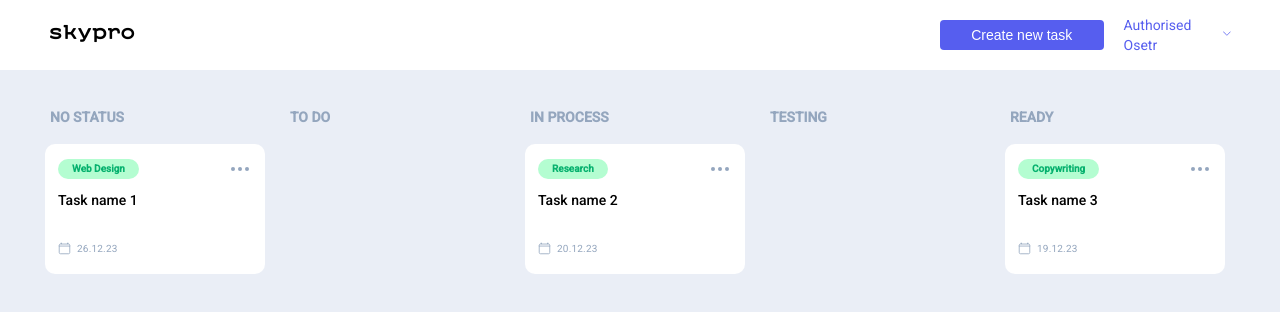
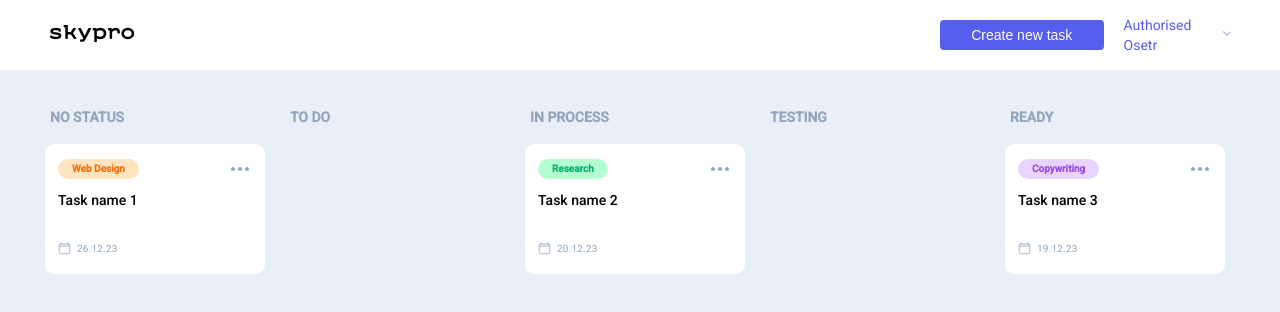
Before and after one commit to oso4lq/kanban, a React (Vite) app: page / in a window 1280 px wide. Shown: the top 312 px of the page. Built offline with nearby package versions, Linux system fonts and the light colour scheme.

Commit message:
intermediate commit

```diff
--- a/src/App.jsx
+++ b/src/App.jsx
@@ -26,6 +26,8 @@ function App() {
     }, 2000)
   }, []);
 
+  //new Date()
+
   // Add card function
   const [cards, setCards] = useState(cardList);
   const addCard = () => {
@@ -33,8 +35,8 @@ function App() {
       ...cards,
       {
         id: cards.length + 1,
-        theme: 'Web Design',
-        title: 'Task name 1',
+        theme: 'No theme',
+        title: 'No name',
         date: '26.12.23',
         status: 'No status',
       }
@@ -54,22 +56,18 @@ function App() {
   };
 
   // Rendering
-  //<StyledButton onClick={toggleTheme}>Toggle theme</StyledButton>
-
   return (
     <ThemeProvider theme={theme === 'light' ? lightTheme : darkTheme}>
+
       <GlobalStyle />
       <GlobalStyleLightDark />
 
       <Wrapper>
-
         <PopExit />
         <PopNewCard />
         <PopBrowse />
-        <Header addCard={addCard} toggleTheme={toggleTheme}/>
-
+        <Header addCard={addCard} toggleTheme={toggleTheme} />
         <Main isLoaded={isLoaded} cardList={cards} />
-
       </Wrapper>
 
     </ThemeProvider>
--- /dev/null
+++ b/src/components/Breakpoints/Breakpoints.styled.js
@@ -0,0 +1,6 @@
+export const breakpoints = {
+    sm: 375,
+    md: 495,
+    lg: 660,
+    xl: 1200,
+};
--- a/src/components/Card/Card.jsx
+++ b/src/components/Card/Card.jsx
@@ -1,10 +1,27 @@
-function Card({ title, theme, date }) {
+import { ThemeP, CardTheme } from "../Themes/ThemesCardColor.styled";
+
+/*
+sourse code changed on lines ~21-23:
+<div className="card__theme _green">
+    <p className="_green"></p>
+</div>
+*/
+
+/*
+sourse code changed on lines ~33-34:
+<div className="card__content">
+    <a href="#" target="_blank">
+*/
+
+function Card({ title, theme, themeColor, date }) {
     return <div className="cards__item">
         <div className="cards__card card">
             <div className="card__group">
-            <div className="card__theme _green">
-                <p className="_green">{theme}</p>
-            </div>
+
+                <CardTheme $themeColor = {themeColor}>
+                    <ThemeP>{theme}</ThemeP>
+                </CardTheme>
+
                 <a href="#popBrowse" target="_self">
                     <div className="card__btn">
                         <div />
@@ -14,7 +31,7 @@ function Card({ title, theme, date }) {
                 </a>
             </div>
             <div className="card__content">
-            <a href="#" target="_blank">
+                <a href="#popBrowse" target="_self">
                     <h3 className="card__title">{title}</h3>
                 </a>
                 <div className="card__date">
--- a/src/components/Column/Column.jsx
+++ b/src/components/Column/Column.jsx
@@ -11,6 +11,7 @@ function Column({ title, cardList }) {
                 <Card
                     key={card.id}
                     theme={card.theme}
+                    themeColor={card.themeColor}
                     title={card.title}
                     date={card.date}
                     status={card.status} />
--- a/src/components/Themes/ThemesCardColor.styled.js
+++ b/src/components/Themes/ThemesCardColor.styled.js
@@ -1,3 +1,5 @@
+import styled from "styled-components";
+
 export const themesCardColor = {
     _purple: {
         backgroundColor: "#e9d4ff",
@@ -16,3 +18,20 @@ export const themesCardColor = {
         color: "#ffffff",
     },
 };
+
+export const ThemeP = styled.p`
+    font-size: 10px;
+    font-weight: 600;
+    line-height: 10px;
+`;
+export const CardTheme = styled.div`
+    width: auto;
+    height: 20px;
+    padding: 5px 14px;
+    border-radius: 18px;
+    background-color: ${({ $themeColor }) => themesCardColor[$themeColor]?.backgroundColor || "#94a6be"};
+
+    ${ThemeP} {
+        color: ${({ $themeColor }) => themesCardColor[$themeColor]?.color || "#ffffff"};
+    }
+`;
--- a/src/components/Themes/ThemesLightDark.styled.js
+++ b/src/components/Themes/ThemesLightDark.styled.js
@@ -1,13 +1,16 @@
 import { createGlobalStyle, ThemeProvider } from 'styled-components';
+
+const mainColorLight = '#FFFFFF';
+const mainColorDark = '#20202C';
 
 const lightTheme = {
   body: '#EAEEF6',
   text: '#000000',
   main: '#EAEEF6',
-  div: '#FFFFFF',
-  card: '#FFFFFF',
+  div: mainColorLight,
+  card: mainColorLight,
 
-  header: '#FFFFFF',
+  header: mainColorLight,
   headerLogoDisplayLight: 'block',
   headerLogoDisplayDark: 'none',
   headerUserText: '#565EEF',
@@ -23,10 +26,10 @@ const darkTheme = {
   body: '#151419',
   text: '#FFFFFF',
   main: '#151419',
-  div: '#20202C',
-  card: '#20202C',
+  div: mainColorDark,
+  card: mainColorDark,
 
-  header: '#20202C',
+  header: mainColorDark,
   headerLogoDisplayLight: 'none',
   headerLogoDisplayDark: 'block',
   headerUserText: '#FFFFFF',
--- a/src/data.js
+++ b/src/data.js
@@ -2,6 +2,7 @@ export const cardList = [
     {
         id: 1,
         theme: 'Web Design',
+        themeColor: '_orange',
         title: 'Task name 1',
         date: '26.12.23',
         status: 'No status',
@@ -9,6 +10,7 @@ export const cardList = [
     {
         id: 2,
         theme: 'Research',
+        themeColor: '_green',
         title: 'Task name 2',
         date: '20.12.23',
         status: 'In process',
@@ -16,6 +18,7 @@ export const cardList = [
     {
         id: 3,
         theme: 'Copywriting',
+        themeColor: '_purple',
         title: 'Task name 3',
         date: '19.12.23',
         status: 'Ready',
```
Also changed, not shown: src/components/Global/Global.styled.js (+18 -0 lines). Lines whose indentation alone changed are shown as unchanged.
